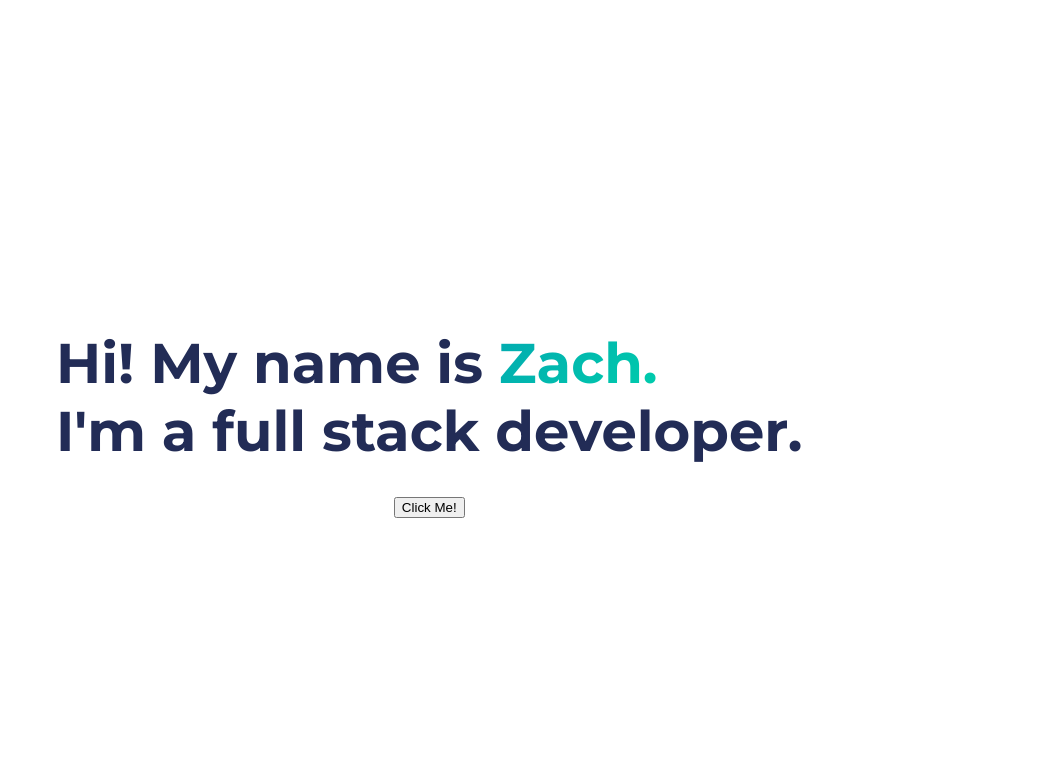
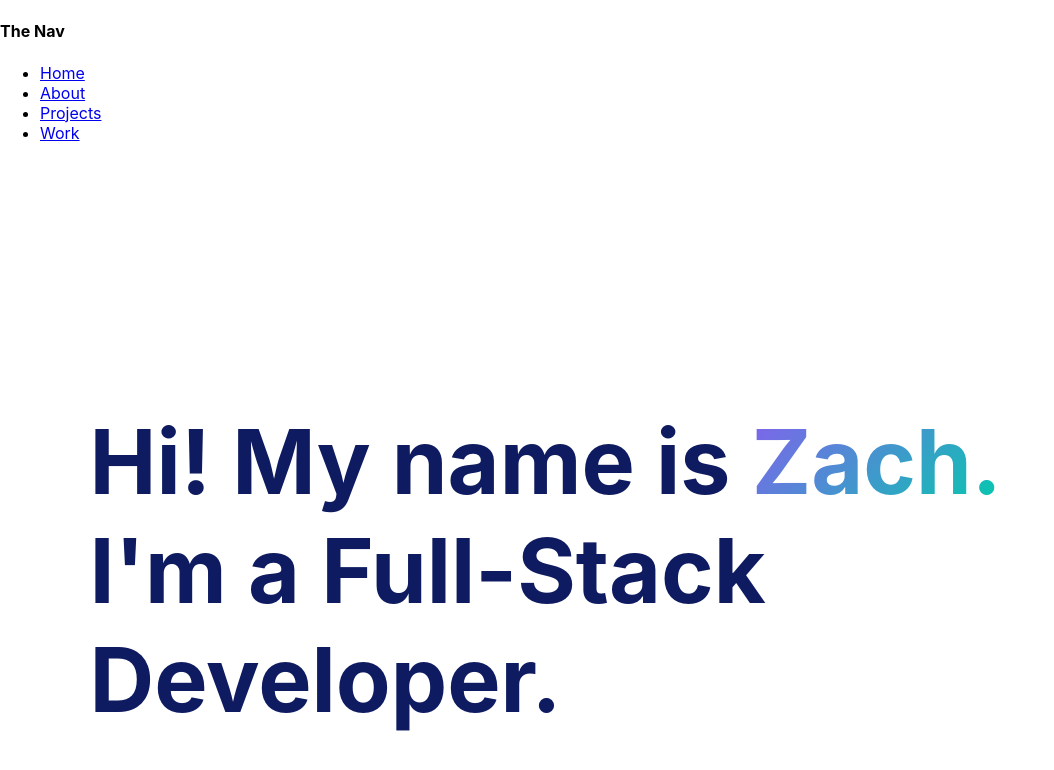
Before and after one commit to ZWatkins31/personal-portfolio, a React (Create React App) app: page / in a window 1280 px wide. Shown: the top 770 px of the page, without its empty margins (0-1054 px from the left). Built offline with nearby package versions, Linux system fonts and the light colour scheme.

Commit message:
Updated files

```diff
--- a/src/App.js
+++ b/src/App.js
@@ -1,8 +1,14 @@
 import "./styles/main.scss";
 import HeroSection from "./components/HeroSection";
+import NavBar from "./components/NavBar";
 
 function App() {
-  return <HeroSection />;
+  return (
+    <div className="App">
+      <NavBar />
+      <HeroSection />
+    </div>
+  );
 }
 
 export default App;
--- a/src/components/HeroSection.js
+++ b/src/components/HeroSection.js
@@ -1,40 +1,18 @@
-import React, { useState, useEffect } from "react";
+import React from "react";
 import { Container } from "react-bootstrap";
 import { Fade } from "react-awesome-reveal";
 
 const HeroSection = () => {
-  const [isDesktop, setIsDesktop] = useState(false);
-  const [isMobile, setIsMobile] = useState(false);
-
-  useEffect(() => {
-    if (window.innerWidth > 769) {
-      setIsDesktop(true);
-      setIsMobile(false);
-    } else {
-      setIsDesktop(false);
-      setIsMobile(true);
-    }
-  }, []);
-
-  const handleClick = () => {
-    if (isDesktop) {
-      console.log("Desktop!");
-    } else {
-      console.log("Mobile!");
-    }
-  };
-
   return (
     <section id="hero" className="jumbotron">
       <Container>
-        <Fade direction="up" distance="30px" duration={1000} delay={500}>
+        <Fade duration={1000} delay={500}>
           <h1 className="hero-title">
             {`Hi! My name is `}
             <span className="gradient-text-color-main">Zach.</span>
             <br />
-            {`I'm a full stack developer.`}
+            {`I'm a Full-Stack Developer.`}
           </h1>
-          <button onClick={handleClick}>Click Me!</button>
         </Fade>
       </Container>
     </section>
--- /dev/null
+++ b/src/components/NavBar.js
@@ -0,0 +1,27 @@
+import React from "react";
+
+const NavBar = () => {
+  return (
+    <nav>
+      <div className="logo">
+        <h4>The Nav</h4>
+      </div>
+      <ul>
+        <li>
+          <a href="#">Home</a>
+        </li>
+        <li>
+          <a href="#">About</a>
+        </li>
+        <li>
+          <a href="#">Projects</a>
+        </li>
+        <li>
+          <a href="#">Work</a>
+        </li>
+      </ul>
+    </nav>
+  );
+};
+
+export default NavBar;
--- /dev/null
+++ b/src/styles/_base.scss
@@ -0,0 +1,74 @@
+/*   Variables   */
+
+// COLORS
+$primary-color: #855fee;
+$secondary-color: #00cdac;
+
+// $tertiary-color: #80e8ff;
+// $quaternary-color: #52f1dc;
+
+$white-color: #fff;
+
+$dark-grey: #333333;
+
+$dark-blue-text: #0f1b61; // or #222c56
+
+// FONT SIZE
+$default-font-size: 1.6rem;
+$big-font-size: 4rem;
+$mid-font-size: 2.5rem;
+
+
+/*   Mixins   */
+
+@mixin respond($breakpoint) {
+    // Phone-xs
+    @if $breakpoint == phone-xs {
+      @media (max-width: 320px) {
+        @content;
+      } //0 - 320px
+    }
+    // Phone
+    @if $breakpoint == phone {
+      @media (max-width: 600px) {
+        @content;
+      } //0 - 600px
+    }
+    // Table Portrait
+    @if $breakpoint == tab-port {
+      @media (max-width: 900px) {
+        @content;
+      } //900px
+    }
+    // Table Landscape
+    @if $breakpoint == tab-land {
+      @media (max-width: 1200px) {
+        @content;
+      } //1200px
+    }
+    // Big Desktop
+    @if $breakpoint == big-desktop {
+      @media (min-width: 1800px) {
+        @content;
+      } //1800px +
+    }
+  }
+
+
+  /*   Typography   */
+
+@import url('https://fonts.googleapis.com/css?family=Montserrat:400,700&display=swap');
+
+  h1 {
+    font-weight: 400;
+  }
+
+  .dark-blue-text {
+      color: $dark-blue-text !important;
+    }
+
+  .gradient-text-color-main {
+      background-image: linear-gradient(135deg, $primary-color 0%, $secondary-color 100%);
+      background-clip: text;
+      color: transparent;
+  }
--- a/src/styles/layout/_sections.scss
+++ b/src/styles/_layout.scss
@@ -1,3 +1,4 @@
+/*   Layout   */
 // Section
 section {
     padding: 5rem 0rem;
--- a/src/styles/abstracts/_mixins.scss
+++ /dev/null
@@ -1,32 +0,0 @@
-@mixin respond($breakpoint) {
-    // Phone-xs
-    @if $breakpoint == phone-xs {
-      @media (max-width: 320px) {
-        @content;
-      } //0 - 320px
-    }
-    // Phone
-    @if $breakpoint == phone {
-      @media (max-width: 600px) {
-        @content;
-      } //0 - 600px
-    }
-    // Table Portrait
-    @if $breakpoint == tab-port {
-      @media (max-width: 900px) {
-        @content;
-      } //900px
-    }
-    // Table Landscape
-    @if $breakpoint == tab-land {
-      @media (max-width: 1200px) {
-        @content;
-      } //1200px
-    }
-    // Big Desktop
-    @if $breakpoint == big-desktop {
-      @media (min-width: 1800px) {
-        @content;
-      } //1800px +
-    }
-  }
--- a/src/styles/abstracts/_variables.scss
+++ /dev/null
@@ -1,17 +0,0 @@
-// COLORS
-$primary-color: #02aab0;
-$secondary-color: #00cdac;
-
-// $primary-color: #7f449d;
-// $secondary-color: #793fc1;
-
-$white-color: #fff;
-
-$dark-grey: #333333;
-
-$dark-blue-text: #222c56; // For Headings
-
-// FONT SIZE
-$default-font-size: 1.6rem;
-$big-font-size: 4rem;
-$mid-font-size: 2.5rem;
--- a/src/styles/base/_base.scss
+++ /dev/null
@@ -1,8 +0,0 @@
-html {
-    font-size: 62.5%;
-  }
-
-  body {
-    font-family: 'Montserrat', sans-serif;
-    text-align: center;
-  }
--- a/src/styles/base/_typography.scss
+++ /dev/null
@@ -1,15 +0,0 @@
-@import url('https://fonts.googleapis.com/css?family=Montserrat:400,700&display=swap');
-
-h1 {
-  font-weight: 700;
-}
-
-.dark-blue-text {
-    color: $dark-blue-text !important;
-  }
-
-.gradient-text-color-main {
-    background-image: linear-gradient(135deg, $primary-color 0%, $secondary-color 100%);
-    background-clip: text;
-    color: transparent;
-}
--- a/src/styles/main.scss
+++ b/src/styles/main.scss
@@ -2,12 +2,6 @@
 Reference for structuring Sass project: https://itnext.io/structuring-your-sass-projects-c8d41fa55ed4
 */
 
-@import './abstracts/mixins';
-@import './abstracts/variables';
-
-@import './base/base';
-@import './base/typography';
-
-@import './layout/sections';
-
-@import './sections/hero';
+@import './base';
+@import './components';
+@import './layout';
```
Also changed, not shown: src/styles/_components.scss (renamed from src/styles/sections/_hero.scss).
